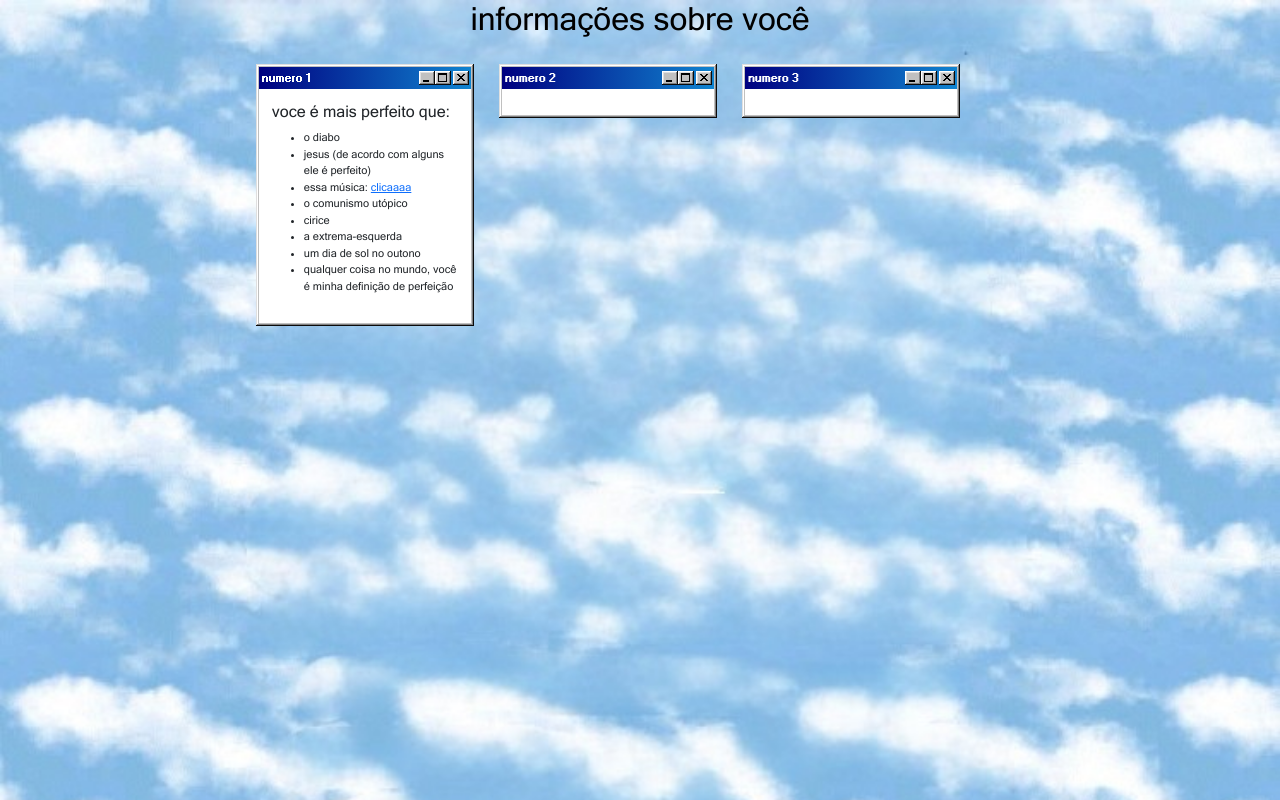
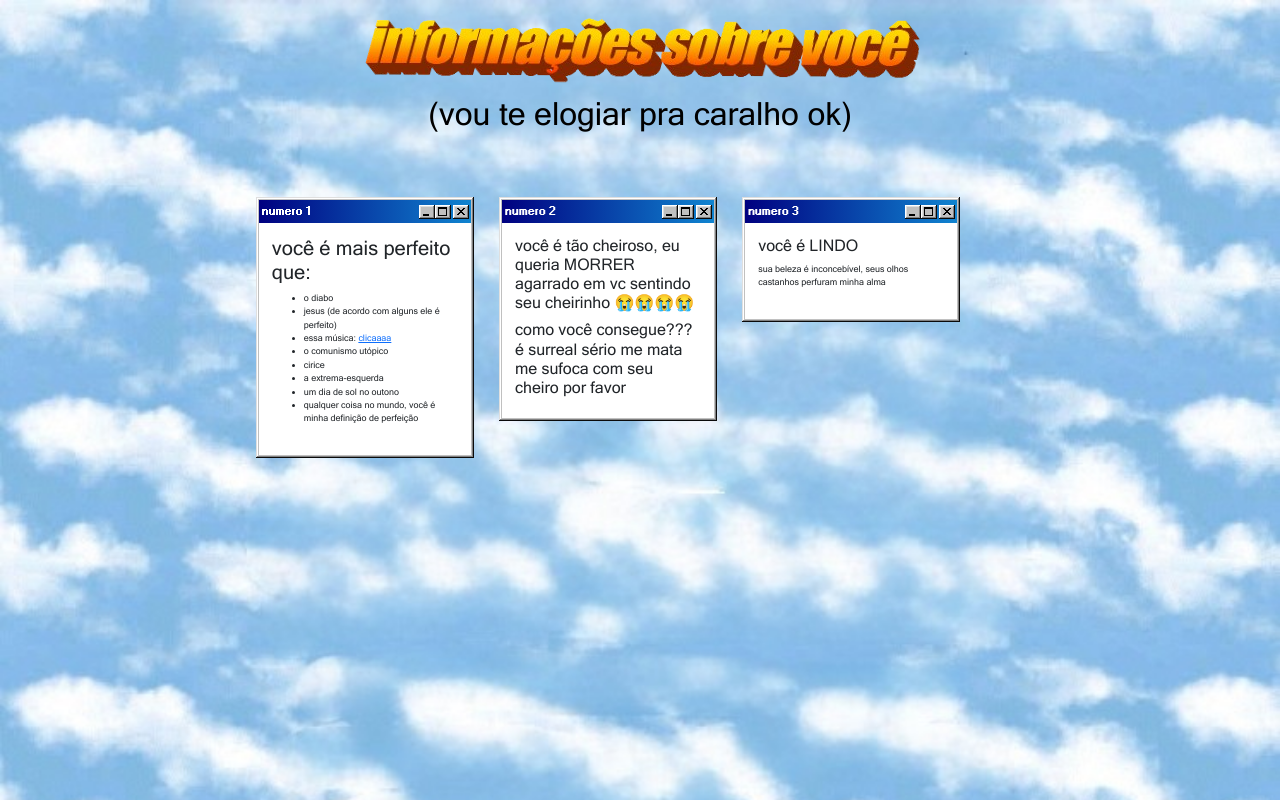
Before and after one commit to gustavo-baps/l, a plain HTML site: page info_vc.html in a window 1280 px wide. Drawn offline with nearby package versions, Linux system fonts and the light colour scheme.

Commit message:
commit 19/09/2024 pt 2

```diff
--- a/index2.html
+++ b/info_vc.html
@@ -24,9 +24,10 @@
     </script>
 </head>
 <body>
-    <div class="mx-auto" style="text-align: center; font-family: 'fonteshow';"><h2 style="color: black;">informações sobre você</h2></div>
+    <div class="mx-auto" style="text-align: center;"><img src="./media/info.png" alt="" style="width: 30;"></div>
+    <div class="mx-auto" style="text-align: center; font-family: 'fonteshow'; margin-bottom: 5vw;"><h2 style="color: black;">(vou te elogiar pra caralho ok)</h2></div>
         <div class="mx-auto" style="width: 60vw; margin-top: 2vw; display: flex; gap: 2vw; flex-wrap: wrap; align-items: flex-start;">
-            <div class="window" style="width: 17vw; font-family: 'fonteshow';">
+            <div class="window" style="width: 17vw; font-family: 'fonteshow'; font-size: 0.7vw;">
                 <div class="title-bar drag">
                     <div class="title-bar-text">numero 1</div>
                     <div class="title-bar-controls">
@@ -36,7 +37,7 @@
                     </div>
                 </div>
                 <div style="background-color: white; padding: 1vw;">
-                    <h6>voce é mais perfeito que:</h6>
+                    <h5>você é mais perfeito que:</h5>
                     <ul>
                         <li>o diabo</li>
                         <li>jesus (de acordo com alguns ele é perfeito)</li>
@@ -49,7 +50,7 @@
                     </ul>
                 </div>
             </div>
-            <div class="window" style="width: 17vw;">
+            <div class="window" style="width: 17vw; font-family: 'fonteshow';">
                 <div class="title-bar drag">
                     <div class="title-bar-text">numero 2</div>
                     <div class="title-bar-controls">
@@ -59,7 +60,8 @@
                     </div>
                 </div>
                 <div style="background-color: white; padding: 1vw;">
-
+                    <h6>você é tão cheiroso, eu queria MORRER agarrado em vc sentindo seu cheirinho 😭😭😭😭</h6>
+                    <h6>como você consegue??? é surreal sério me mata me sufoca com seu cheiro por favor</h6>
                 </div>
             </div>
             <div class="window" style="width: 17vw;">
@@ -71,8 +73,9 @@
                       <button aria-label="Close"></button>
                     </div>
                 </div>
-                <div style="background-color: white; padding: 1vw;">
-
+                <div style="background-color: white; padding: 1vw; font-family: 'fonteshow'; font-size: 0.7vw;">
+                    <h6>você é LINDO</h6>
+                    <p>sua beleza é inconcebível, seus olhos castanhos perfuram minha alma</p>
                 </div>
             </div>
         </div>
--- a/style.css
+++ b/style.css
@@ -29,7 +29,7 @@ html, body{
     margin-left: 1.3vw;
 }
 .drag{
-    cursor: pointer;
+    cursor: -webkit-grab;
 }
 .window{
     height: auto;
```
Also changed, not shown: index.html (+1 -3 lines), media/clippy.gif (added), media/info.png (added).
